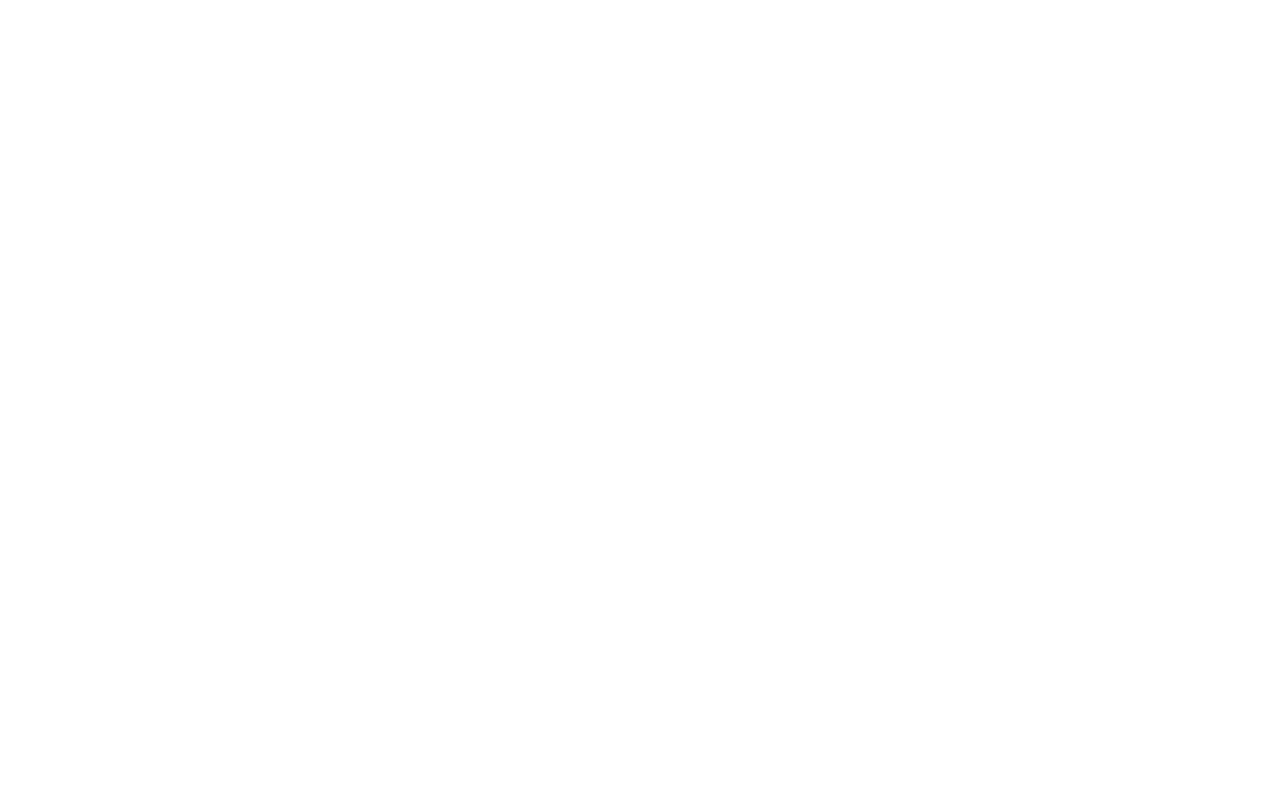
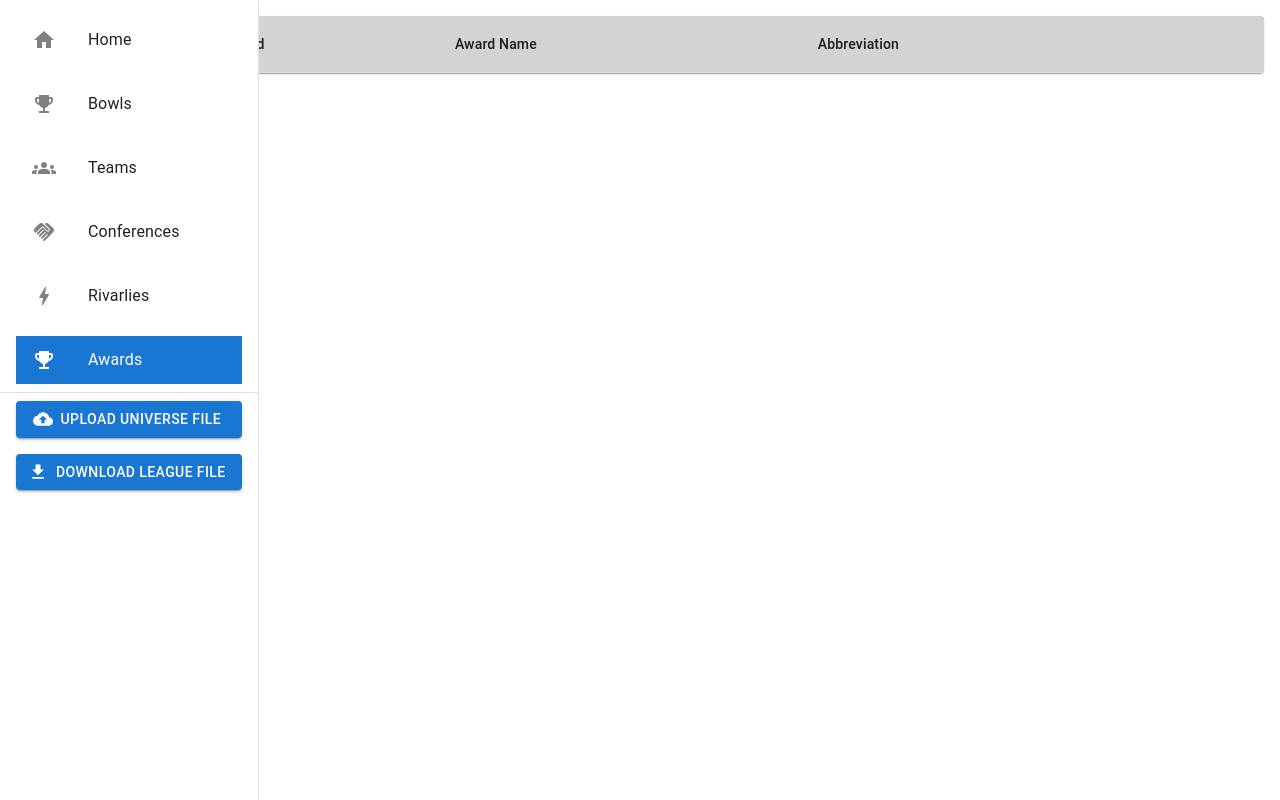
Before and after one commit to WanderingCard/cfc-league-editor, a React (Create React App) app: page /awards in a window 1280 px wide. Before the commit this address had no page. Built offline with nearby package versions, Linux system fonts and the light colour scheme.

Commit message:
Added Awards Table and Page

```diff
--- a/src/App.js
+++ b/src/App.js
@@ -14,6 +14,7 @@
 import Teams from './Pages/Teams';
 import Conferences from './Pages/Conferences';
 import Rivarlies from './Pages/Rivarlies';
+import Awards from './Pages/Awards';
 
 function App() {
   const [fileContent, setFileContent] = useState('');
@@ -174,31 +175,21 @@
     <ThemeProvider theme={lightTheme}>
       <Routes>
         <Route path="/" element={<Layout />}>
-          <Route index element={<UploadButton
-            fileType='.json'
-            label={"Upload Universe File"}
-            onChange={handleFileChange}
+          <Route
+            index
+            element={
+              <UploadButton
+                fileType='.json'
+                label={"Upload Universe File"}
+                onChange={handleFileChange}
+              />
+            }
           />
-          }
-          />
-          {/* <Route path='teams' element={ <TeamTable teams={teams}/> } /> */}
           <Route path='teams' element={<Teams />} />
-          {/* <Route
-          path='bowls'
-          element= {
-            <BowlGamesTable
-              bowlGames={bowlGames}
-              setBowlGames={setBowlGames}
-              conferenceNames={conferenceNames}
-              editSubmit={editBowlGame}
-            />
-          }
-        /> */}
           <Route path='bowls' element={<BowlGames />} />
-          {/* <Route path='conferences' element={ <ConferencesTable conferences={conferences} />} /> */}
           <Route path='conferences' element={<Conferences />} />
-          {/* <Route path='rivarlies' element={ <RivarlyTable rivarlies={rivarlies} /> } /> */}
           <Route path='rivarlies' element={<Rivarlies />} />
+          <Route path='awards' element={<Awards />} />
         </Route>
       </Routes>
     </ThemeProvider>
--- a/src/Components/DownloadFileButton.js
+++ b/src/Components/DownloadFileButton.js
@@ -5,6 +5,8 @@
 
 
 export default function DownloadFileButton() {
+    // TODO: Allow User to Enter Starting Year, Universe Name, Message
+
     function handleDownload() {
         // Get JSON and make a blob
 
--- /dev/null
+++ b/src/Components/Tables/AwardsTable.js
@@ -0,0 +1,38 @@
+import { Edit } from "@mui/icons-material";
+import { IconButton, Paper, Table, TableCell, TableContainer, TableHead, TableRow } from "@mui/material";
+import React, { useEffect, useState } from "react";
+
+export default function AwardsTable({ awards }) {
+    const [displayAwards, setDisplay] = useState({})
+
+    useEffect(() => {
+        setDisplay(awards);
+    }, [awards])
+
+    return (
+        <div>
+            <TableContainer sx={{ maxWidth: '100%' }} component={Paper}>
+                <Table stickyHeader>
+                    <TableHead>
+                        <TableRow>
+                            <TableCell>Award</TableCell>
+                            <TableCell>Award Name</TableCell>
+                            <TableCell>Abbreviation</TableCell>
+                            <TableCell></TableCell>
+                        </TableRow>
+                    </TableHead>
+                    {
+                        Object.entries(awards).map(([key, value]) => (
+                            <TableRow key={key}>
+                                <TableCell>{key}</TableCell>
+                                <TableCell>{value.name}</TableCell>
+                                <TableCell>{value.abbreviation}</TableCell>
+                                <TableCell><IconButton><Edit /></IconButton></TableCell>
+                            </TableRow>
+                        ))
+                    }
+                </Table>
+            </TableContainer>
+        </div>
+    )
+}
--- a/src/Components/UploadButton.js
+++ b/src/Components/UploadButton.js
@@ -23,6 +23,9 @@
       variant="contained"
       tabIndex={-1}
       startIcon={<CloudUploadIcon />}
+      sx={{
+        width:'100%'
+      }}
     >
       {label}
       <VisuallyHiddenInput
--- /dev/null
+++ b/src/Pages/Awards.js
@@ -0,0 +1,17 @@
+import React, { useEffect, useState } from "react";
+import { getStoredData } from "../localstorage";
+import AwardsTable from "../Components/Tables/AwardsTable";
+
+export default function Awards() {
+    const [awards, setAwards] = useState({});
+
+    useEffect(() => {
+        setAwards(getStoredData("Awards"));
+    }, [])
+
+    return (
+        <AwardsTable
+            awards={awards}
+        />
+    )
+}
--- a/src/Pages/Layout.js
+++ b/src/Pages/Layout.js
@@ -29,6 +29,11 @@
             label: 'Rivarlies',
             path: '/rivarlies',
             icon: <Bolt />
+        },
+        {
+            label: 'Awards',
+            path: '/awards',
+            icon: <EmojiEvents />
         }
     ]
 
--- a/src/localstorage.js
+++ b/src/localstorage.js
@@ -78,6 +78,8 @@
         var data = window.sessionStorage.getItem(dataType);
         if (data != null)
             return JSON.parse(window.sessionStorage.getItem(dataType));
+        if(dataType === "Awards")
+            return {};
         return [];
     } else {
         return [];
```
